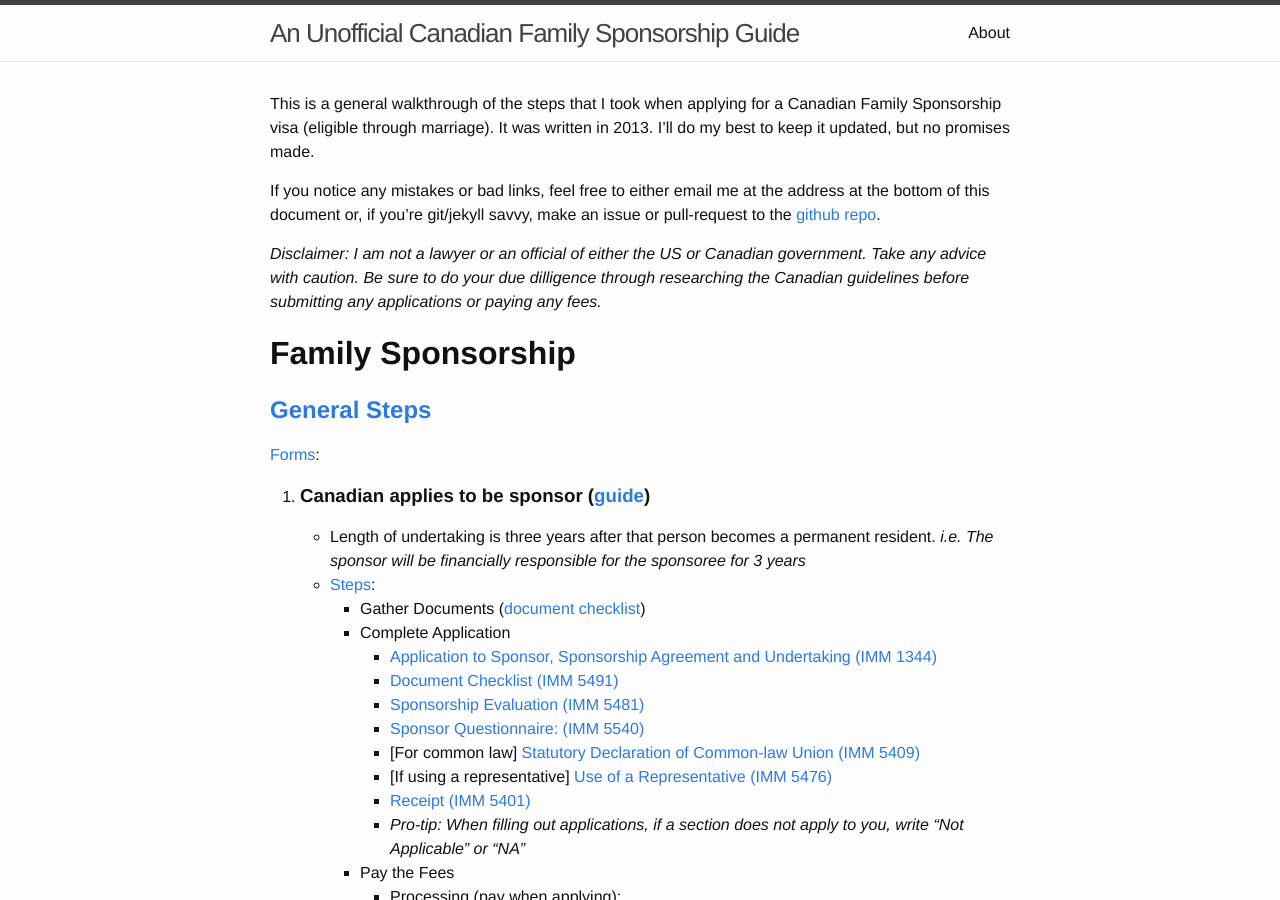
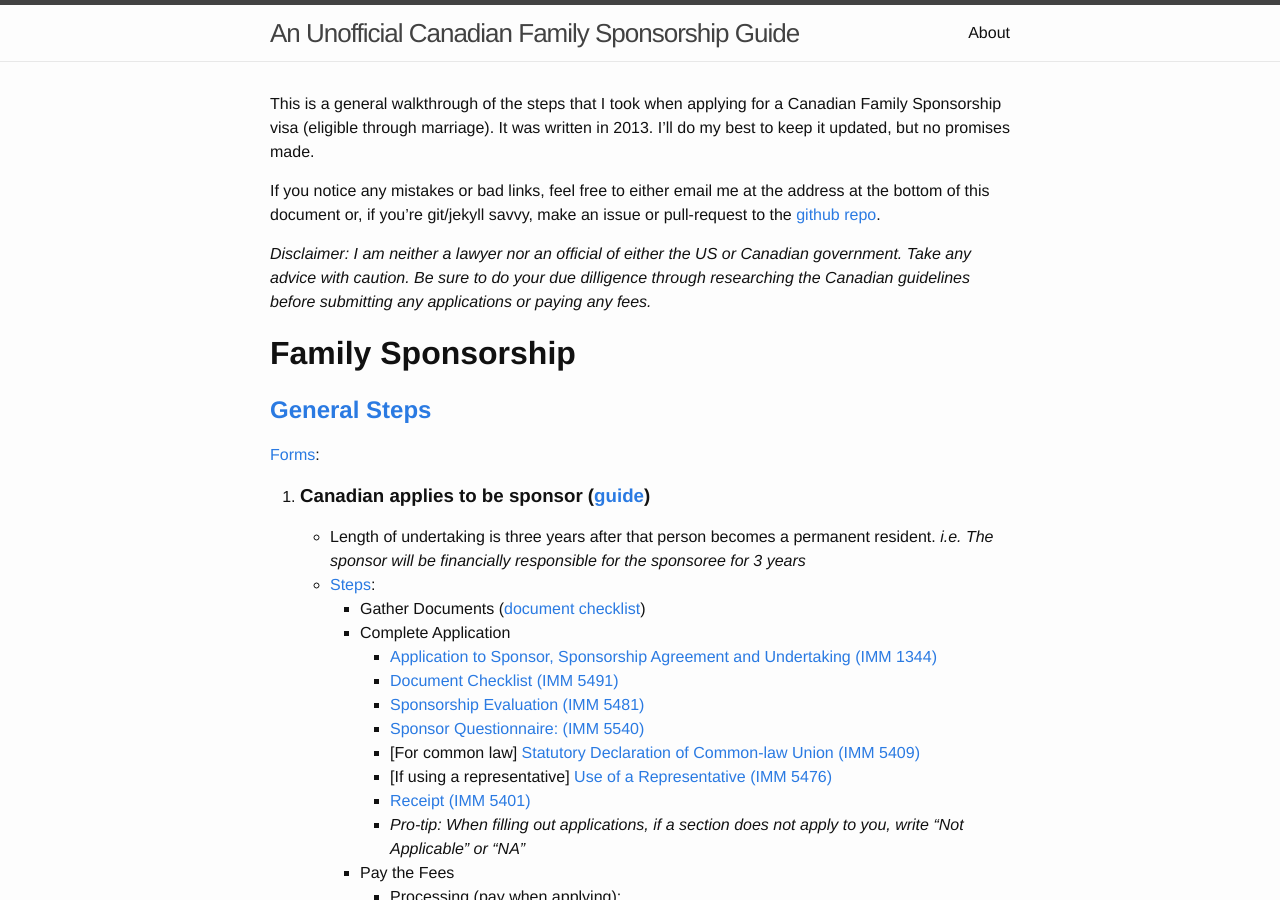
Before and after one commit to alukach/unofficial-guide-to-canadian-immigration, a Jekyll site: the page built from index.md, in a window 1280 px wide and 900 px high. Built offline with Jekyll 4.4.1, drawn with Linux system fonts in a browser that asks for light colours.

Commit message:
Update index.md

```diff
--- a/index.md
+++ b/index.md
@@ -6,7 +6,7 @@ This is a general walkthrough of the steps that I took when applying for a Canad
 
 If you notice any mistakes or bad links, feel free to either email me at the address at the bottom of this document or, if you're git/jekyll savvy, make an issue or pull-request to the [github repo](https://github.com/alukach/canada-immigration-tips/).
 
-_Disclaimer: I am not a lawyer or an official of either the US or Canadian government. Take any advice with caution.  Be sure to do your due dilligence through researching the Canadian guidelines before submitting any applications or paying any fees._
+_Disclaimer: I am neither a lawyer nor an official of either the US or Canadian government. Take any advice with caution.  Be sure to do your due dilligence through researching the Canadian guidelines before submitting any applications or paying any fees._
 
 # Family Sponsorship
 
```
